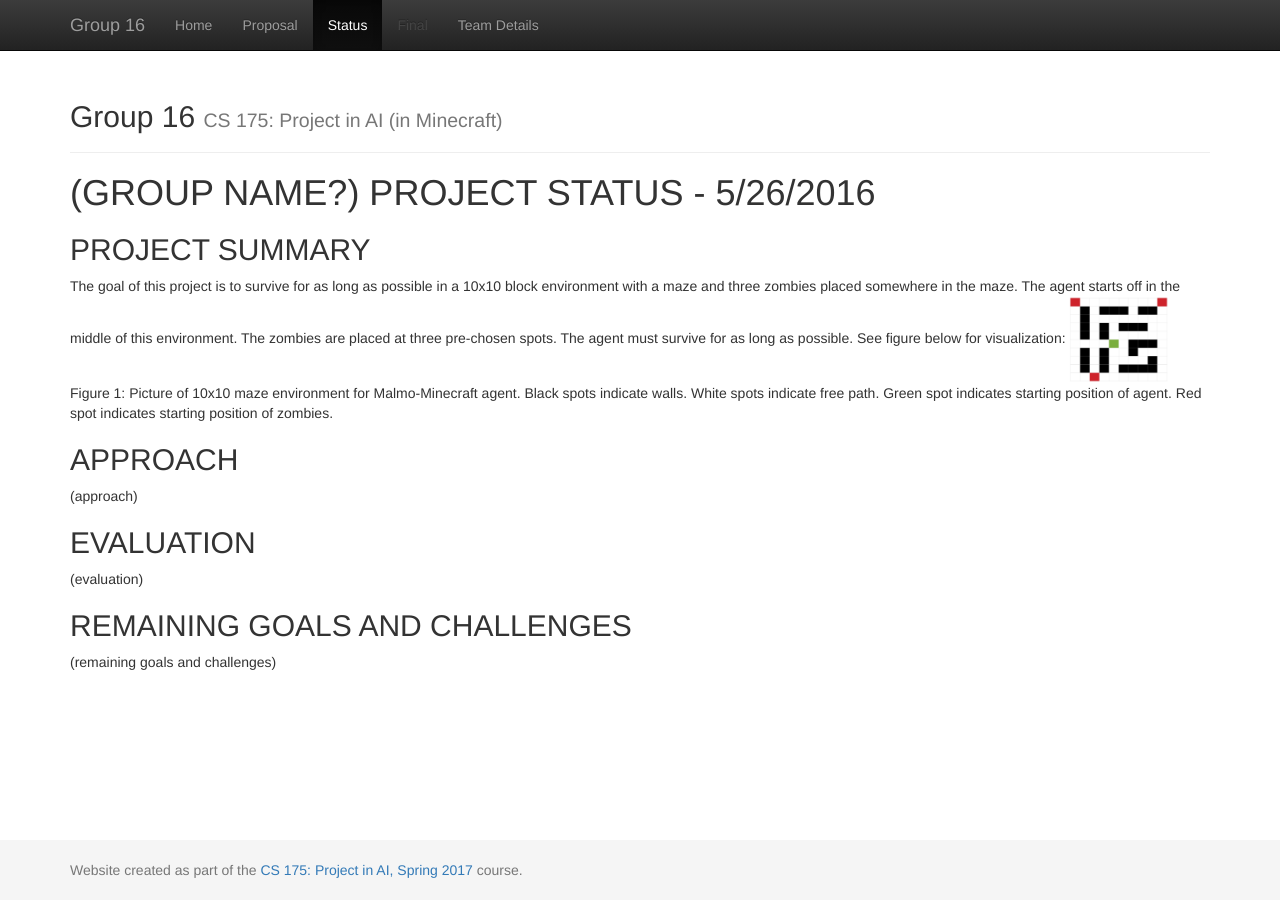
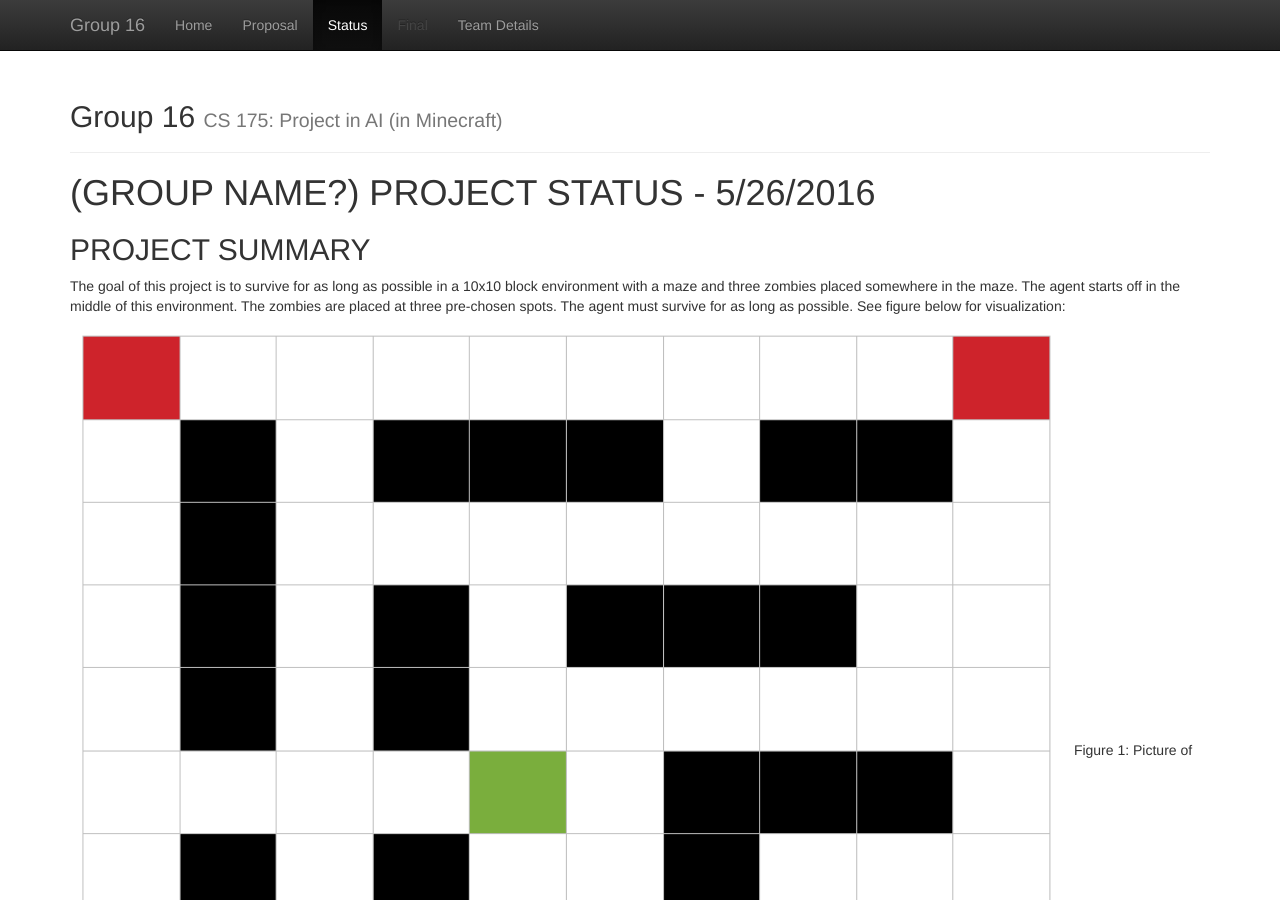
Before and after one commit to becamorin20/Group-16, a Jekyll site: the page built from docs/status.md, in a window 1280 px wide and 900 px high. Built offline with Jekyll 4.4.1, drawn with Linux system fonts in a browser that asks for light colours.

Commit message:
Update status.md

```diff
--- a/docs/status.md
+++ b/docs/status.md
@@ -7,7 +7,7 @@
 
 ## PROJECT SUMMARY
 The goal of this project is to survive for as long as possible in a 10x10 block environment with a maze and three zombies placed somewhere in the maze. The agent starts off in the middle of this environment. The zombies are placed at three pre-chosen spots. The agent must survive for as long as possible. See figure below for visualization:
-<img src="https://github.com/becamorin20/Group-16/blob/master/maze.png" width="100">
+<img src="https://github.com/becamorin20/Group-16/blob/master/maze.png" width="1000">
 Figure 1: Picture of 10x10 maze environment for Malmo-Minecraft agent. Black spots indicate walls. White spots indicate free path. Green spot indicates starting position of agent. Red spot indicates starting position of zombies.
 
 ## APPROACH
```
